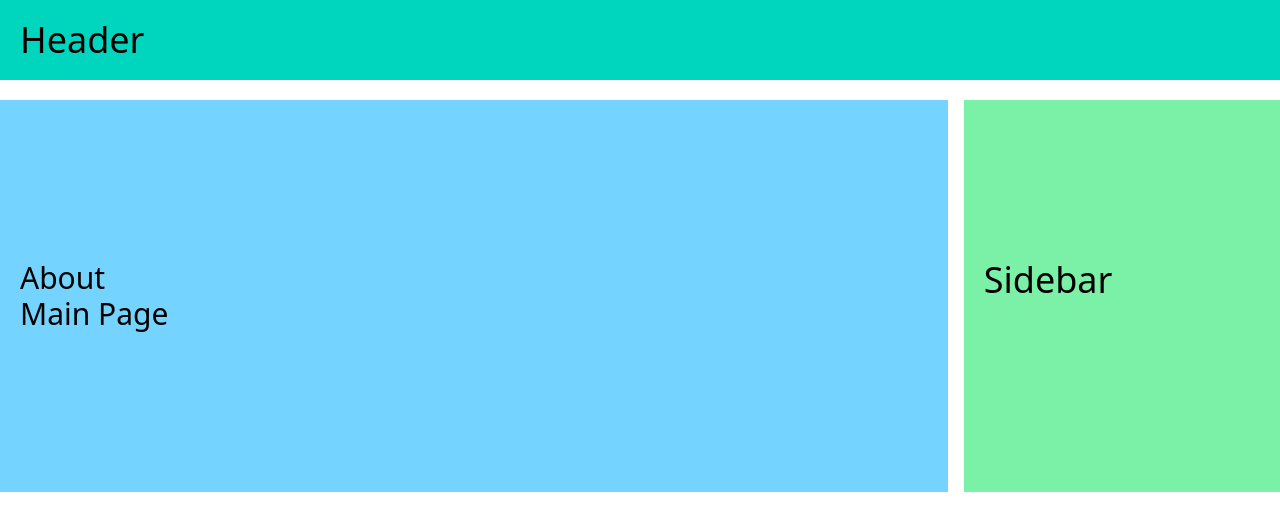
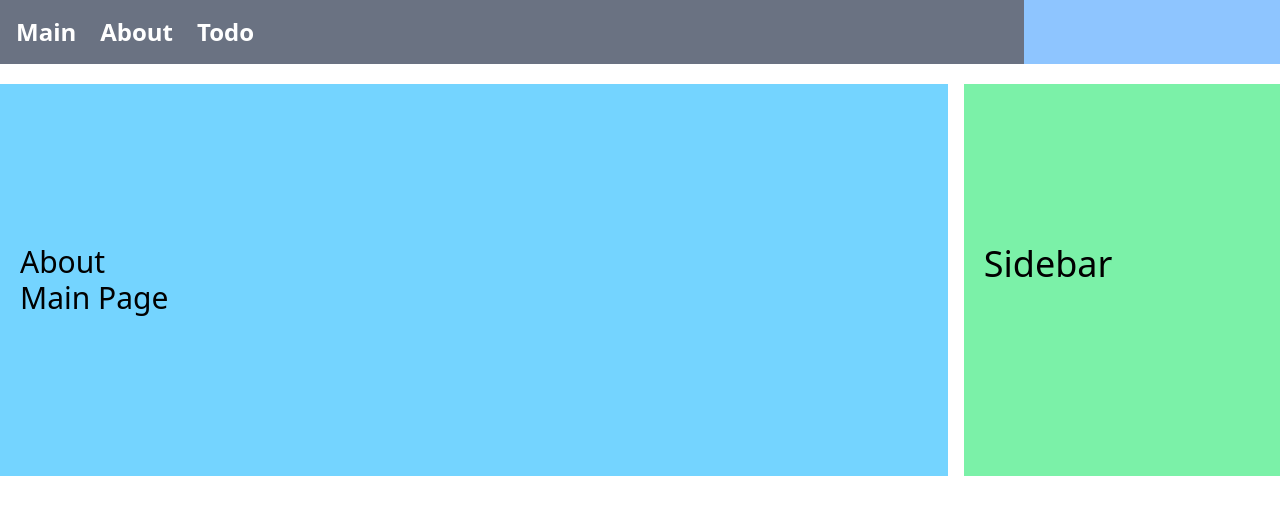
Before and after one commit to JIWON-Archive/react-study, a React (Vite) app in the folder frontend/ch1/: page / in a window 1280 px wide. Shown: the top 530 px of the page. Built offline with nearby package versions, Linux system fonts and the light colour scheme.

Commit message:
BasicMenu

```diff
--- /dev/null
+++ b/frontend/ch1/src/components/menus/basicMenu.tsx
@@ -0,0 +1,23 @@
+import { NavLink } from 'react-router';
+
+function BasicMenu() {
+  return (
+    <nav id="navbar" className=" flex bg-blue-300">
+      <div className="w-4/5 bg-gray-500">
+        <ul className="flex p-4 text-white font-bold">
+          <li className="pr-6 text-2xl">
+            <NavLink to="/">Main</NavLink>
+          </li>
+          <li className="pr-6 text-2xl">
+            <NavLink to="/about">About</NavLink>
+          </li>
+          <li className="pr-6 text-2xl">
+            <NavLink to="/todo/">Todo</NavLink>
+          </li>
+        </ul>
+      </div>
+    </nav>
+  );
+}
+
+export default BasicMenu;
--- a/frontend/ch1/src/layouts/basicLayout.tsx
+++ b/frontend/ch1/src/layouts/basicLayout.tsx
@@ -1,11 +1,10 @@
 import { Outlet } from 'react-router';
+import BasicMenu from '../components/menus/basicMenu';
 
 function BasicLayout() {
   return (
     <>
-      <header className="bg-teal-400 p-5">
-        <h1 className="text-2xl md:text-4xl">Header</h1>
-      </header>
+      <BasicMenu />
       <div className="bg-white my-5 w-full flex flex-col space-y-4 md:flex-row md:space-x-4 md:space-y-0">
         <main className="bg-sky-300 md:w-2/3 lg:w-3/4 px-5 py-40">
           <Outlet />
--- a/frontend/ch1/src/router/root.tsx
+++ b/frontend/ch1/src/router/root.tsx
@@ -2,6 +2,7 @@ import { lazy, Suspense } from 'react';
 import { createBrowserRouter } from 'react-router';
 import BasicLayout from '../layouts/basicLayout';
 // 페이지를 필요할 때만 로딩하기 위해 lazy와 Suspense 사용
+// eslint-disable-next-line react-refresh/only-export-components
 const Loading = () => <div>Loading...</div>;
 const Main = lazy(() => import('../pages/main-page'));
 const About = lazy(() => import('../pages/aboutPage'));
```
